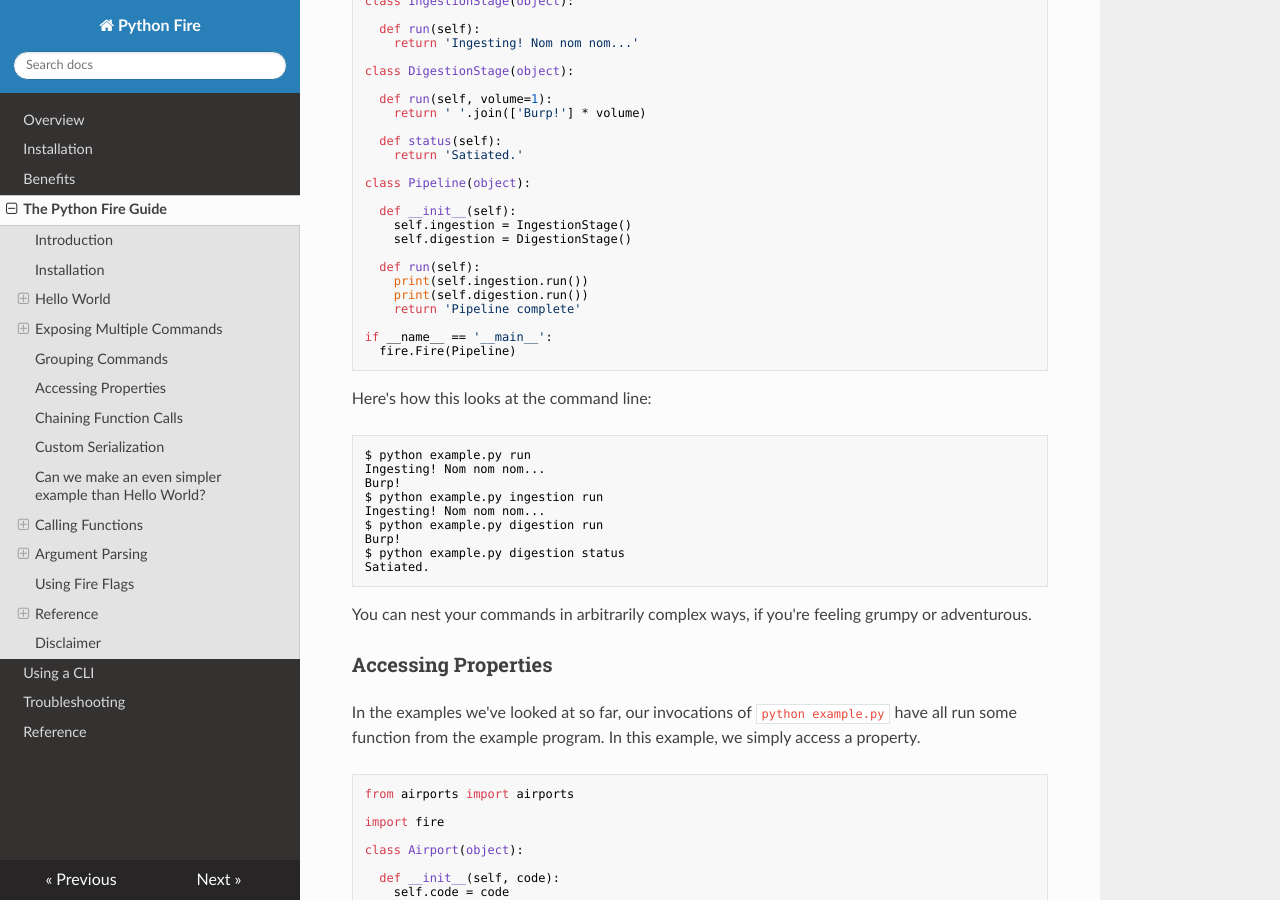
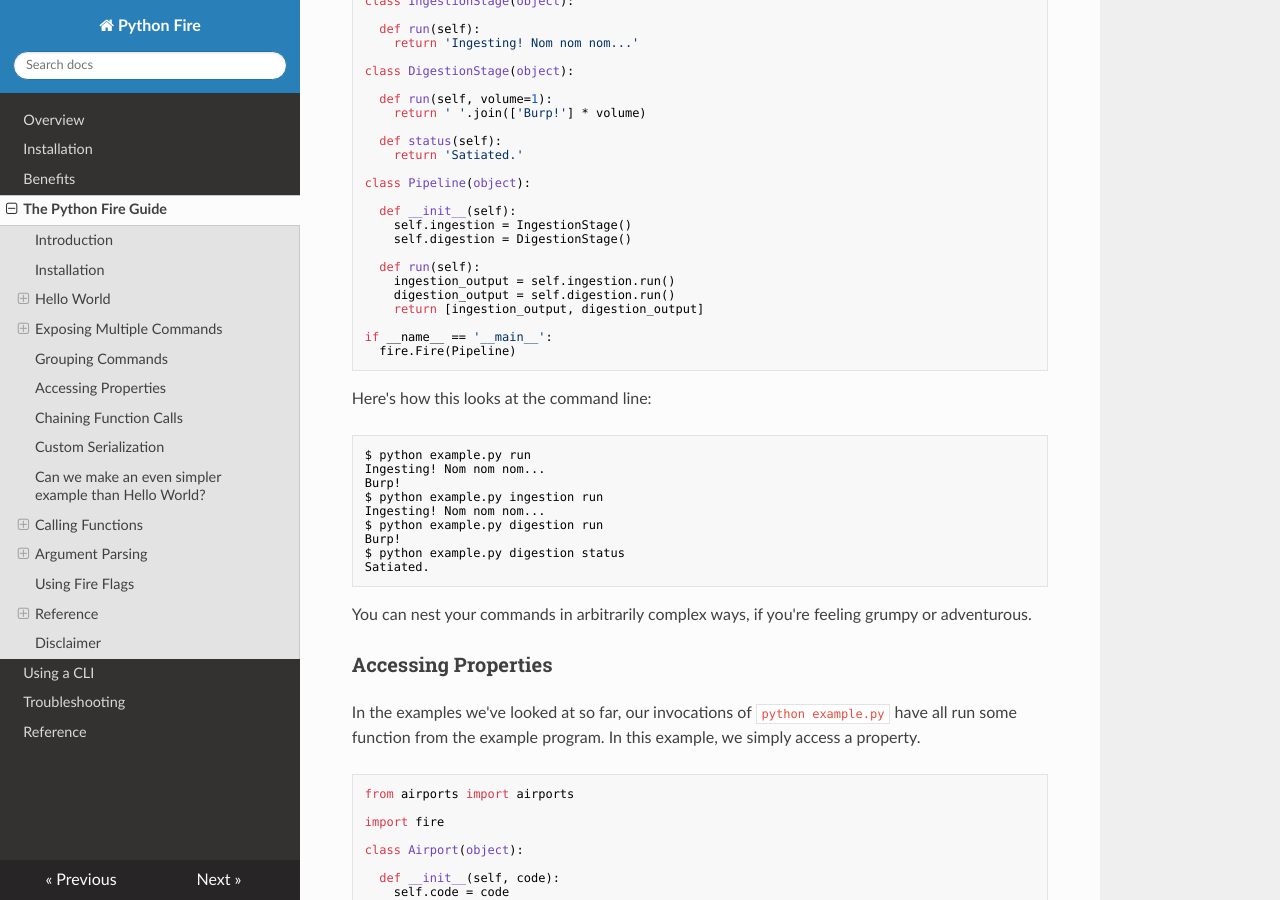
Before and after one commit to google/python-fire, an MkDocs documentation site: the page built from docs/guide.md, in a window 1280 px wide and 900 px high, scrolled down 5145 px. Built offline with MkDocs 1.6.1, drawn with Linux system fonts in a browser that asks for light colours; nearby versions of some CDN libraries; old or Windows-style settings are respelled for this version of MkDocs.

Commit message:
Modify the grouping example to fit the output (#334)
Co-authored-by: David Bieber <dbieber@google.com>

```diff
--- a/docs/guide.md
+++ b/docs/guide.md
@@ -318,9 +318,9 @@ class Pipeline(object):
     self.digestion = DigestionStage()
 
   def run(self):
-    print(self.ingestion.run())
-    print(self.digestion.run())
-    return 'Pipeline complete'
+    ingestion_output = self.ingestion.run()
+    digestion_output = self.digestion.run()
+    return [ingestion_output, digestion_output]
 
 if __name__ == '__main__':
   fire.Fire(Pipeline)
```
